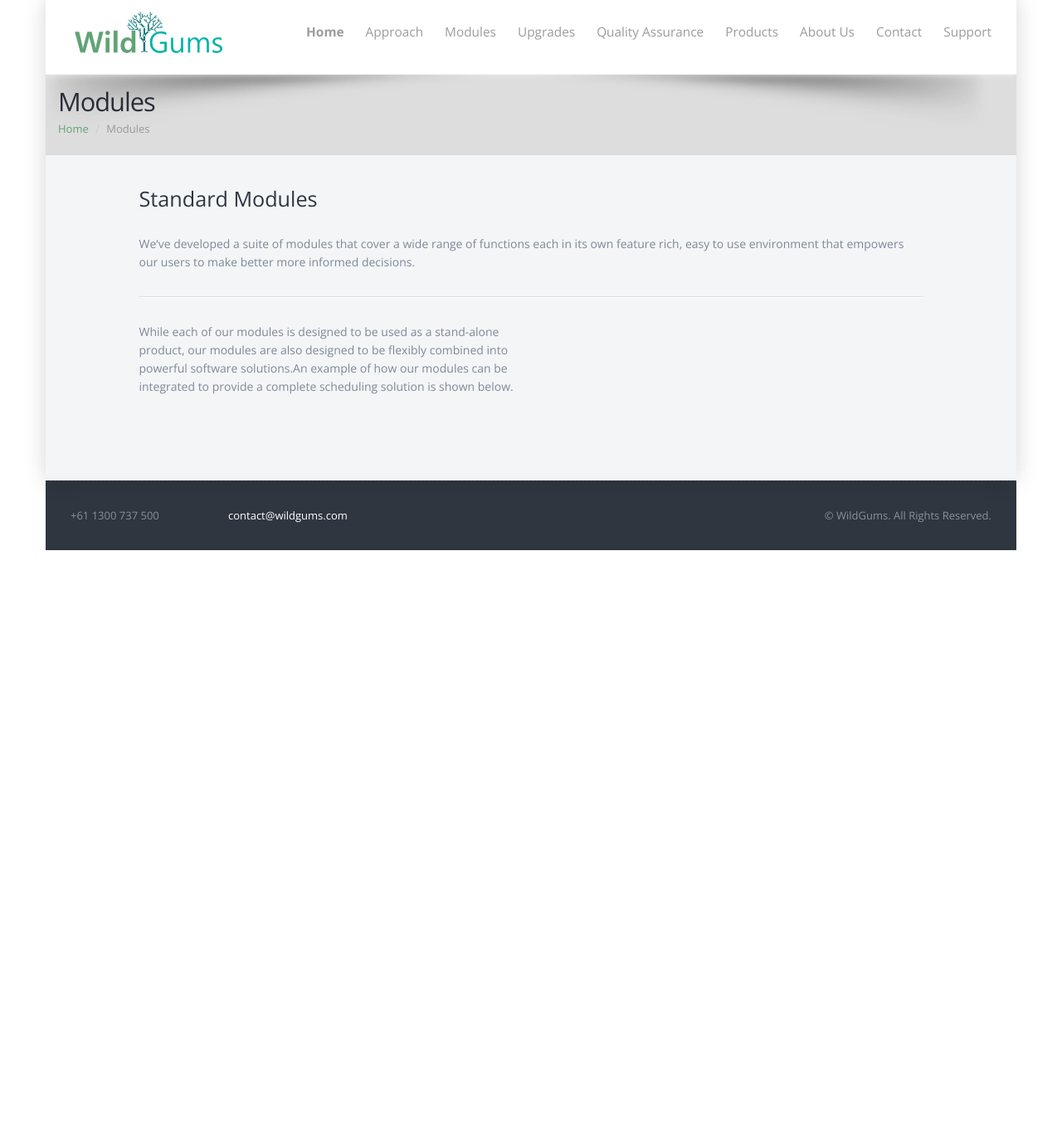
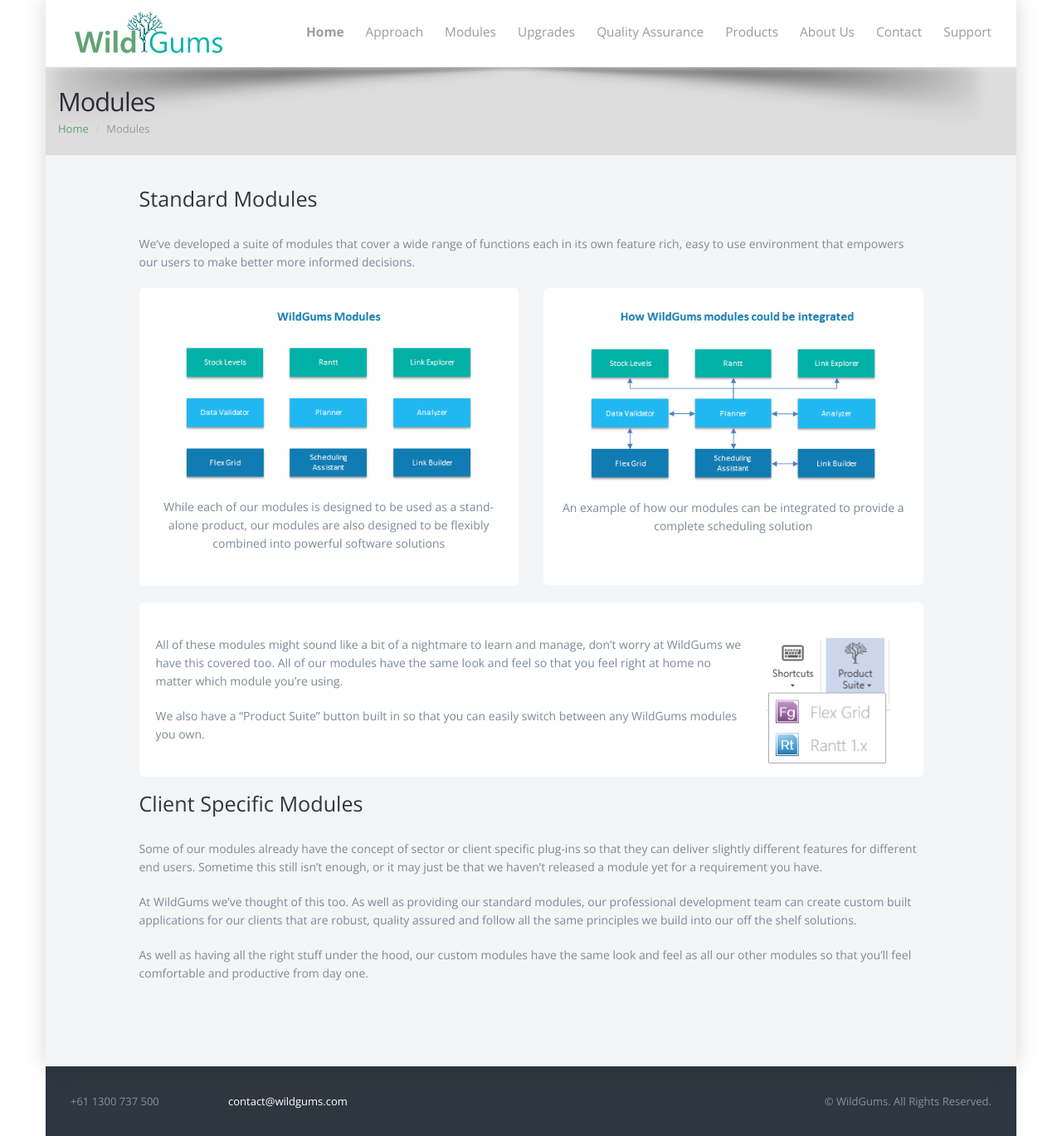
Before and after one commit to Orcomp/Old_Web.WildGums, a Jekyll site: the page built from 02-Modules.html, in a window 1280 px wide and 1369 px high. Shown: the whole window at 83% size. Built offline with Jekyll 4.4.1, drawn with Linux system fonts in a browser that asks for light colours.

Commit message:
INFRA-71 Adds content to Modules page

```diff
--- a/02-Modules.html
+++ b/02-Modules.html
@@ -20,28 +20,43 @@
         <div class="col-md-10">
             <h3>Standard Modules</h3>
             <p>We‘ve developed a suite of modules that cover a wide range of functions each in its own feature rich, easy to use environment that empowers our users to make better more informed decisions.</p>
-            <hr>
         </div>
         <div class="col-md-1"></div>
     </article>
     <article class="row">
         <div class="col-md-1"></div>
         <div class="col-md-5">
-            <p>While each of our modules is designed to be used as a stand-alone product, our modules are also designed to be flexibly combined into powerful software solutions.An example of how our modules can be integrated to provide a complete scheduling solution is shown below.</p>
-            <p>
-
-            </p>
+            <div class="white-row text-center">
+                <img src="../assets/images/WildGums/modules/modules1.png" alt="" style="margin-bottom:20px; width: 350px;">
+                <p>While each of our modules is designed to be used as a stand-alone product, our modules are also designed to be flexibly combined into powerful software solutions</p>
+            </div>
         </div>
         <div class="col-md-5">
-          <img src="assets/images/WildGums/modules/modules1.png" alt="">
-          <img src="assets/images/WildGums/modules/modules2.png" alt="">
+            <div class="white-row text-center">
+                <img src="../assets/images/WildGums/modules/modules2.png" alt="" style="margin-bottom:20px; width: 350px;">
+                <p style="margin-bottom:40px;">An example of how our modules can be integrated to provide a complete scheduling solution</p>
+            </div>
+        </div>
+        <div class="col-md-1"></div>
+     </article>
+     <article class="row">
+        <div class="col-md-1"></div>
+        <div class="col-md-10">
+            <div class="white-row text-left">
+                <img src="../assets/images/WildGums/modules/modules3.png" alt="" style="margin:20px; width:150px; float:right;">
+                <p style="margin-top:20px;">All of these modules might sound like a bit of a nightmare to learn and manage, don’t worry at WildGums we have this covered too. All of our modules have the same look and feel so that you feel right at home no matter which module you’re using.</p>
+                <p style="margin-bottom:20px;">We also have a “Product Suite” button built in so that you can easily switch between any WildGums modules you own.</p>
+            </div>
         </div>
         <div class="col-md-1"></div>
     </article>
     <article class="row">
         <div class="col-md-1"></div>
         <div class="col-md-10">
-
+            <h3>Client Specific Modules</h3>
+            <p>Some of our modules already have the concept of sector or client specific plug-ins so that they can deliver slightly different features for different end users. Sometime this still isn’t enough, or it may just be that we haven’t released a module yet for a requirement you have.</p>
+            <p>At WildGums we’ve thought of this too. As well as providing our standard modules, our professional development team can create custom built applications for our clients that are robust, quality assured and follow all the same principles we build into our off the shelf solutions.</p>
+            <p>As well as having all the right stuff under the hood, our custom modules have the same look and feel as all our other modules so that you’ll feel comfortable and productive from day one.</p>
         </div>
         <div class="col-md-1"></div>
     </article>
```
Also changed, not shown: assets/images/WildGums/modules/modules3.png (added).
